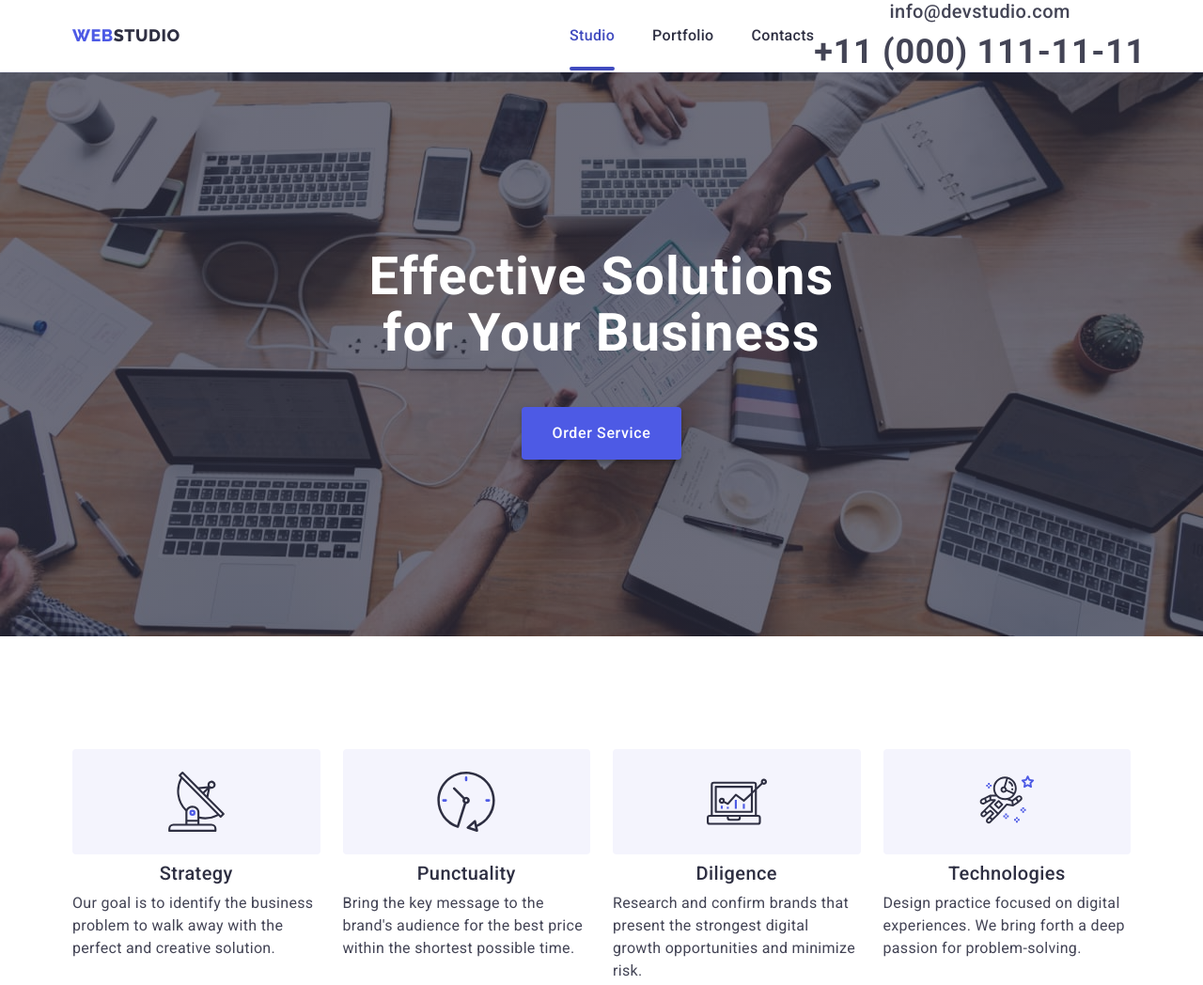
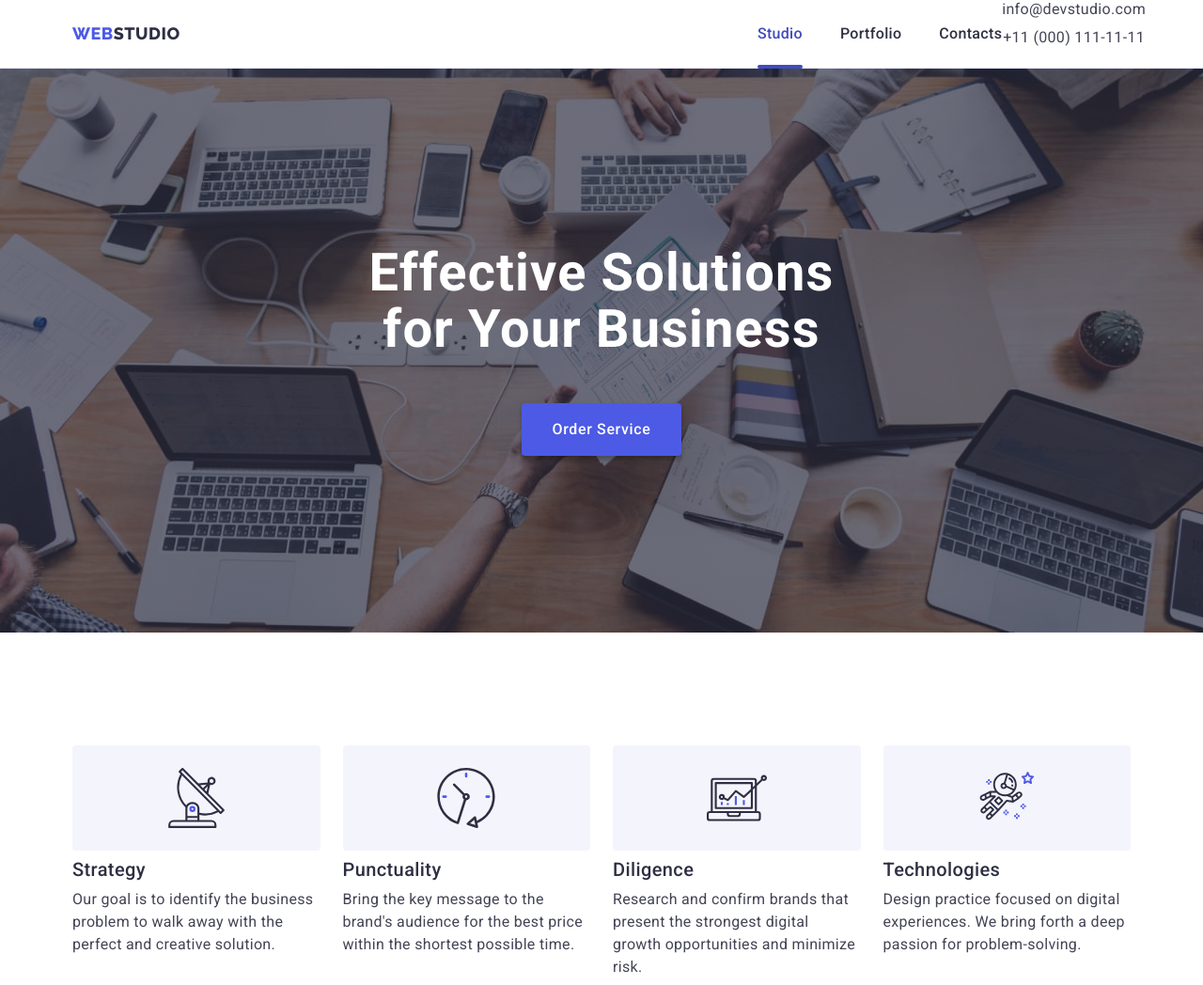
Before and after one commit to OksanaT23/goit-markup-hw-07, a plain HTML site: page index.html in a window 1280 px wide. Shown: the top 1048 px of the page at 94% size. Drawn offline with nearby package versions, Linux system fonts and the light colour scheme.

Commit message:
Add text-align left to subtitle

```diff
--- a/css/mobile.css
+++ b/css/mobile.css
@@ -959,6 +959,11 @@ img {
     color: var(--the-main-color-of-the-text);
     transition: color 250ms cubic-bezier(0.4, 0, 0.2, 1);
   }
+  .contact-email .contact-link,
+  .contact-number .contact-link {
+    font-size: 16px;
+    font-weight: 400;
+  }
   .order-service .main-title {
     font-size: 56px;
   }
@@ -1034,6 +1039,12 @@ img {
     margin: 0;
   }
 }
+
+/* Features */
+.subtitle {
+  text-align: left;
+}
+
 @media screen and (min-width: 1158px) {
   .subtitle {
     font-size: 20px;
```
